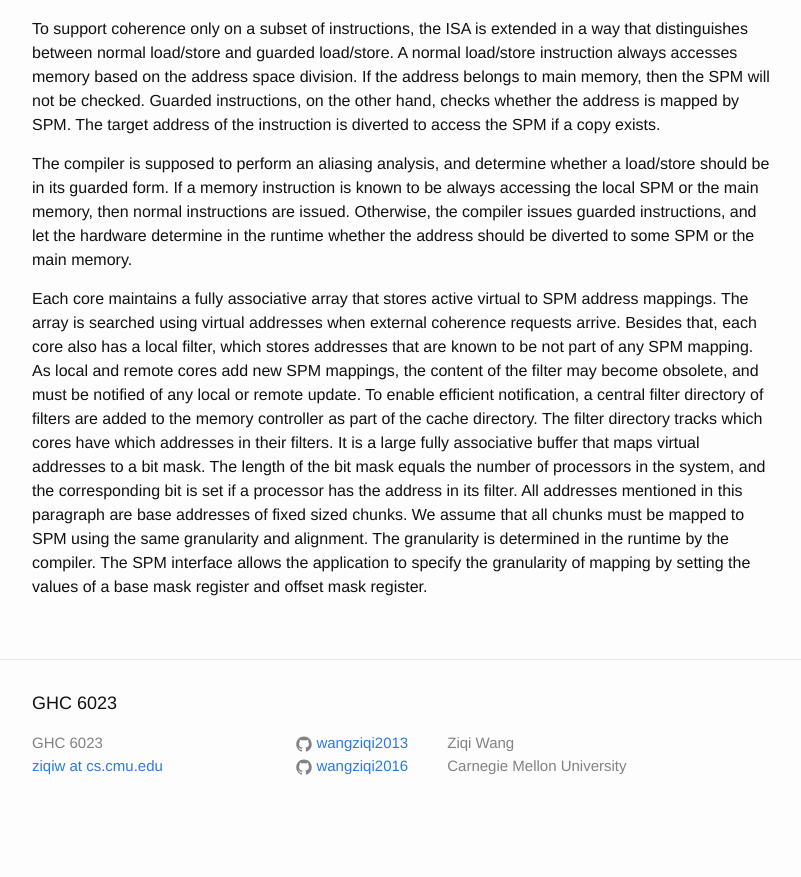
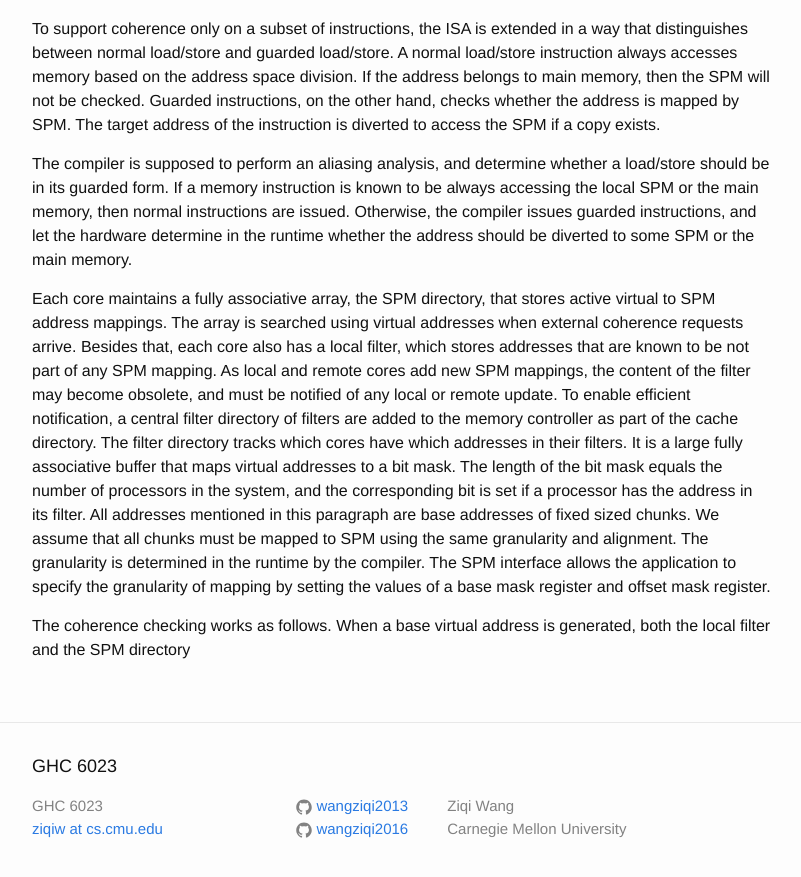
Before and after one commit to wangziqi2013/wangziqi2013.github.io, a Jekyll site: the page built from _posts/2018-05-25-Coherence-Protocol-for-Translarent-Management-of-Scratchpad-Memories-in-Shared-Memory-Manycore-Arch.markdown, in a window 1280 px wide and 900 px high, scrolled down 1825 px. Shown: the top 877 px of the window, without its empty margins (238-1039 px from the left). Built offline with Jekyll 4.4.1, drawn with Linux system fonts in a browser that asks for light colours; before the commit the page ends 2662 px from its top, so only the background shows below that.

Commit message:
Small change

```diff
--- a/_posts/2018-05-25-Coherence-Protocol-for-Translarent-Management-of-Scratchpad-Memories-in-Shared-Memory-Manycore-Arch.markdown
+++ b/_posts/2018-05-25-Coherence-Protocol-for-Translarent-Management-of-Scratchpad-Memories-in-Shared-Memory-Manycore-Arch.markdown
@@ -74,14 +74,16 @@ If a memory instruction is known to be always accessing the local SPM or the mai
 Otherwise, the compiler issues guarded instructions, and let the hardware determine in the runtime whether the address
 should be diverted to some SPM or the main memory.
 
-Each core maintains a fully associative array that stores active virtual to SPM address mappings. The array is searched using
-virtual addresses when external coherence requests arrive. Besides that, each core also has a local filter, which stores addresses
-that are known to be not part of any SPM mapping. As local and remote cores add new SPM mappings, the content of the filter may
-become obsolete, and must be notified of any local or remote update. To enable efficient notification, a central filter directory of
-filters are added to the memory controller as part of the cache directory. The filter directory tracks which cores have which
-addresses in their filters. It is a large fully associative buffer that maps virtual addresses to a bit mask. The length of
-the bit mask equals the number of processors in the system, and the corresponding bit is set if a processor has the address
-in its filter. All addresses mentioned in this paragraph are base addresses of fixed sized chunks. We assume that all chunks
-must be mapped to SPM using the same granularity and alignment. The granularity is determined in the runtime by the compiler.
-The SPM interface allows the application to specify the granularity of mapping by setting the values of a base mask register and
-offset mask register.
+Each core maintains a fully associative array, the SPM directory, that stores active virtual to SPM address mappings.
+The array is searched using virtual addresses when external coherence requests arrive. Besides that, each core also has a local
+filter, which stores addresses that are known to be not part of any SPM mapping. As local and remote cores add new SPM mappings,
+the content of the filter may become obsolete, and must be notified of any local or remote update. To enable efficient
+notification, a central filter directory of filters are added to the memory controller as part of the cache directory.
+The filter directory tracks which cores have which addresses in their filters. It is a large fully associative buffer
+that maps virtual addresses to a bit mask. The length of the bit mask equals the number of processors in the system,
+and the corresponding bit is set if a processor has the address in its filter. All addresses mentioned in this paragraph
+are base addresses of fixed sized chunks. We assume that all chunks must be mapped to SPM using the same granularity and
+alignment. The granularity is determined in the runtime by the compiler. The SPM interface allows the application to specify
+the granularity of mapping by setting the values of a base mask register and offset mask register.
+
+The coherence checking works as follows. When a base virtual address is generated, both the local filter and the SPM directory
```
